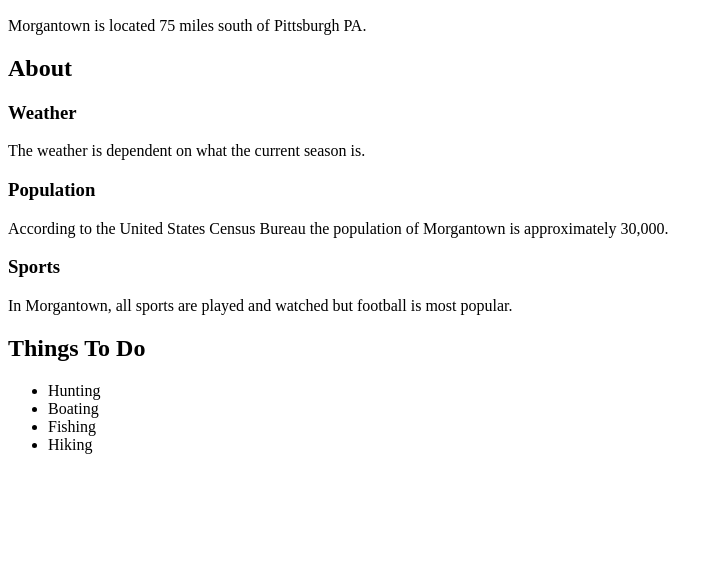
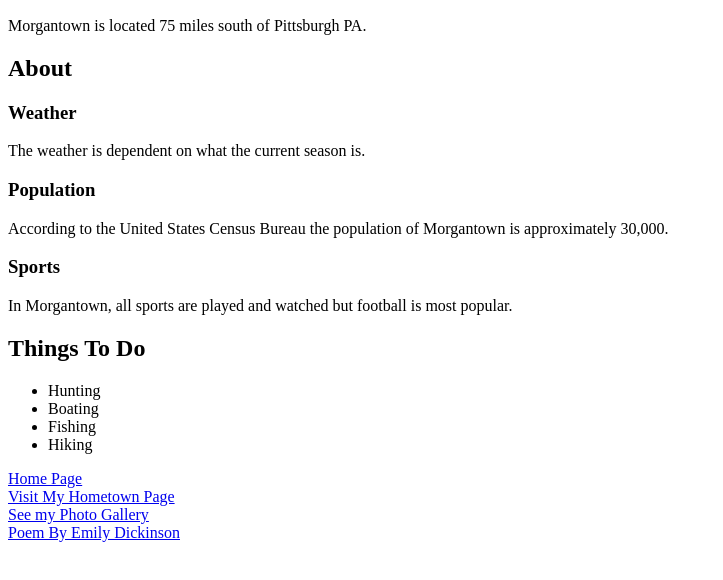
Before and after one commit to benbrot1/mysite, a plain HTML site: page hometown.html in a window 1280 px wide. Shown: the part 110-690 px from the top of the page, without its empty margins (0-723 px from the left). Drawn offline with Linux system fonts and the light colour scheme.

Commit message:
final commit
adding links to bottom of each page

```diff
--- a/hometown.html
+++ b/hometown.html
@@ -36,5 +36,14 @@
         </section>
     </section>
 
+    <p>
+        <a href="index.html">Home Page</a> <br>
+        <a href="hometown.html">Visit My Hometown Page</a> <br>
+        <a href="gallery.html">See my Photo Gallery</a> <br>
+        <a href="poem.html"> Poem By Emily Dickinson</a> <br>
+
+
+    </p>
+
 </body>
 </html>
```
Also changed, not shown: gallery.html (+7 -0 lines), poem.html (+9 -0 lines).
